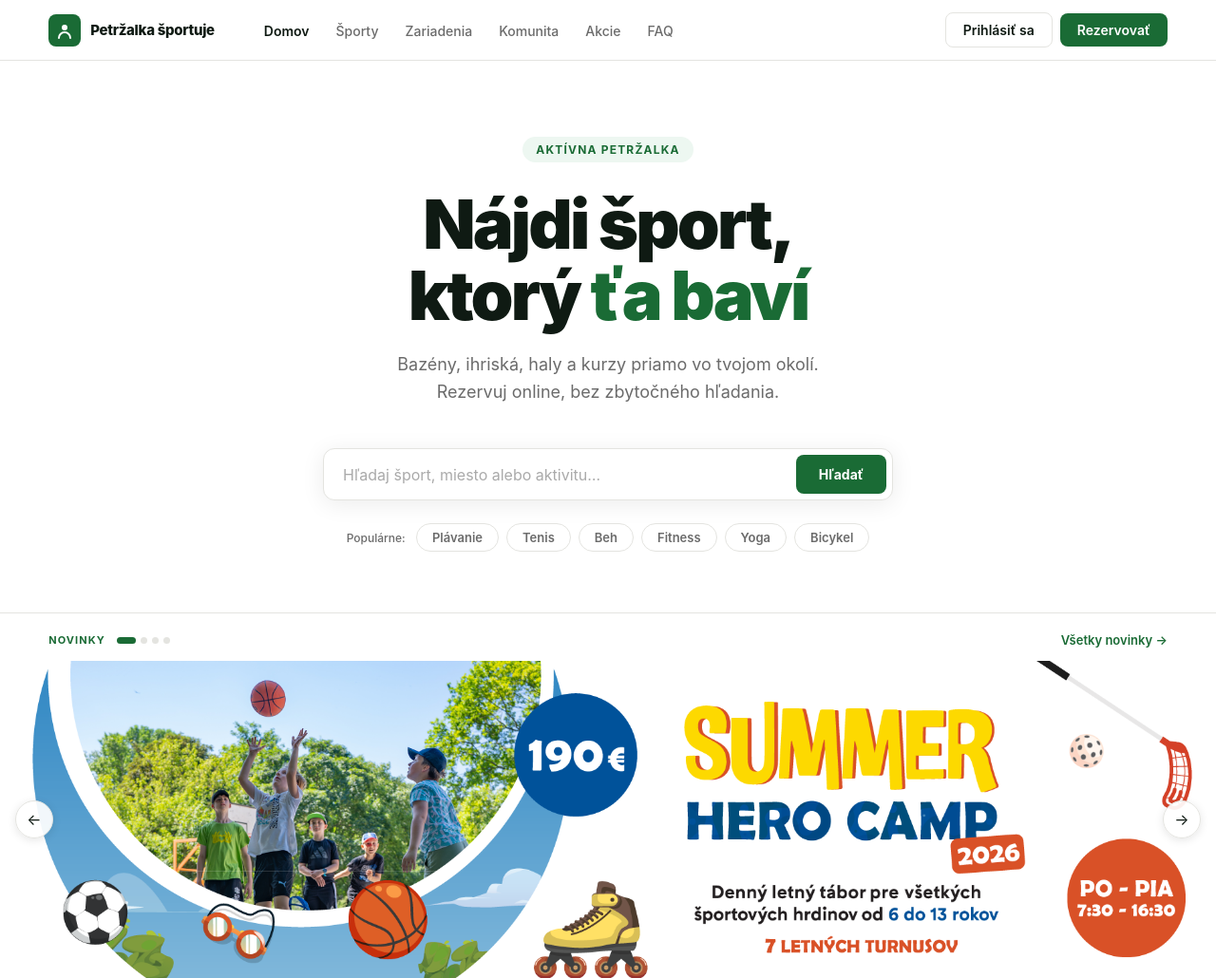
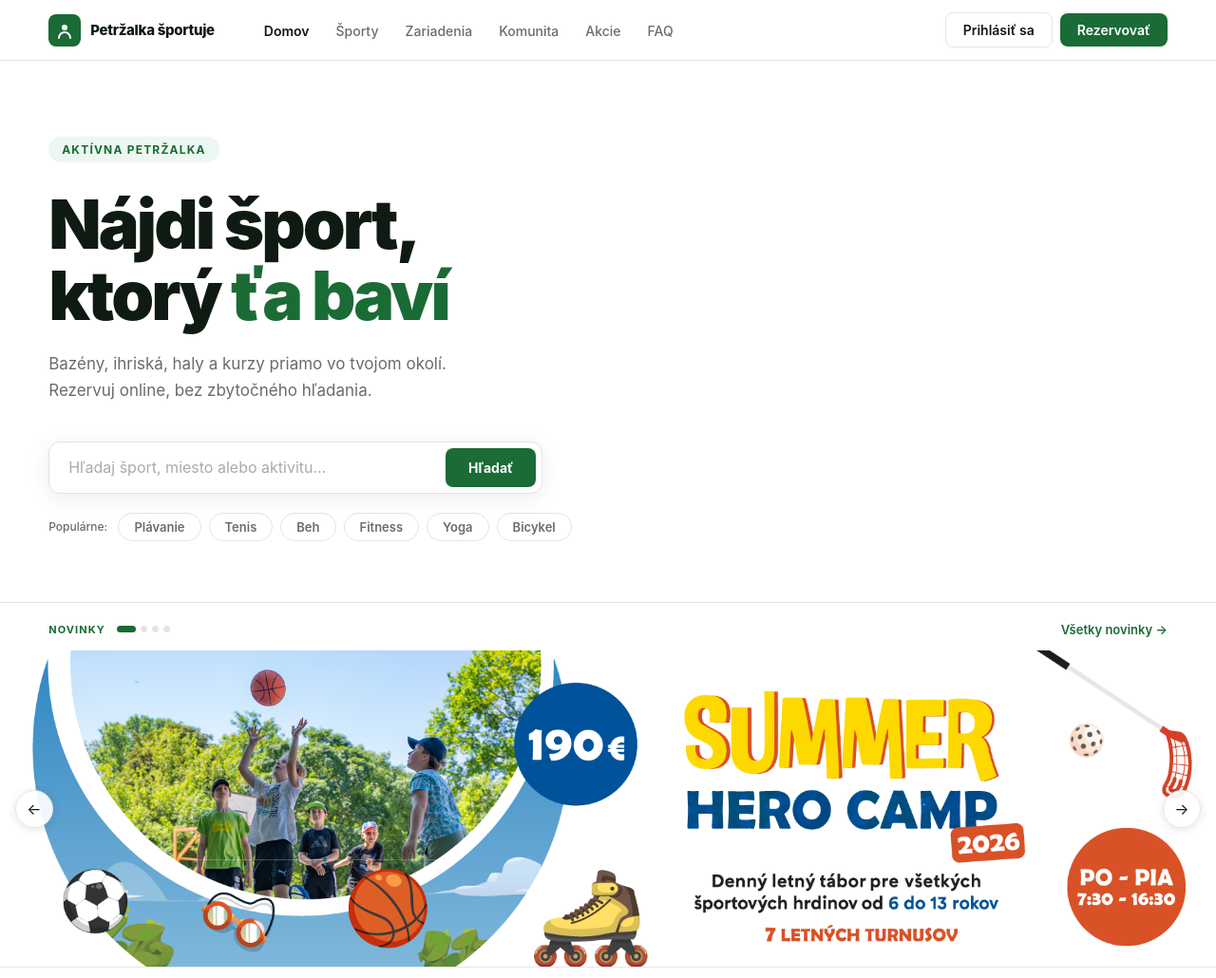
Before and after one commit to AdamDonoval/projekt.petrzalka.1.0, a plain HTML site: page index.html in a window 1280 px wide. Shown: the top 1030 px of the page at 95% size. Drawn offline with Linux system fonts and the light colour scheme.

Commit message:
Hero: left-align text, search and chips

```diff
--- a/index.html
+++ b/index.html
@@ -61,8 +61,8 @@ img{display:block;width:100%;height:100%;object-fit:cover}
 /* ─── HERO ─── */
 .hero{
   background:#fff;
-  padding:80px clamp(20px,5vw,80px) 64px;
-  text-align:center;
+  padding:80px clamp(20px,4vw,60px) 64px;
+  text-align:left;
   border-bottom:1px solid var(--border);
 }
 .hero-eyebrow{
@@ -75,16 +75,16 @@ img{display:block;width:100%;height:100%;object-fit:cover}
 .hero h1{
   font-size:clamp(40px,6vw,72px);font-weight:900;
   line-height:1.04;letter-spacing:-.04em;
-  color:var(--dark);max-width:820px;margin:0 auto 20px;
+  color:var(--dark);max-width:720px;margin:0 0 20px;
 }
 .hero h1 em{font-style:normal;color:var(--green)}
 .hero-sub{
-  font-size:clamp(15px,1.5vw,18px);color:var(--muted);
-  max-width:520px;margin:0 auto 44px;line-height:1.65;
+  font-size:clamp(15px,1.5vw,17px);color:var(--muted);
+  max-width:480px;margin:0 0 40px;line-height:1.65;
 }
 
 /* search */
-.hero-search-wrap{max-width:600px;margin:0 auto 24px;position:relative;}
+.hero-search-wrap{max-width:520px;margin:0 0 20px;position:relative;}
 .hero-search{
   display:flex;align-items:center;
   background:#fff;border:1.5px solid var(--border);
@@ -108,7 +108,7 @@ img{display:block;width:100%;height:100%;object-fit:cover}
 .hero-search button:hover{background:var(--green2)}
 
 /* chips */
-.hero-chips{display:flex;flex-wrap:wrap;gap:8px;justify-content:center}
+.hero-chips{display:flex;flex-wrap:wrap;gap:8px;justify-content:flex-start}
 .hero-chips-label{font-size:12px;color:var(--muted);display:flex;align-items:center;font-weight:500}
 .chip{
   font-size:13px;font-weight:600;
```
